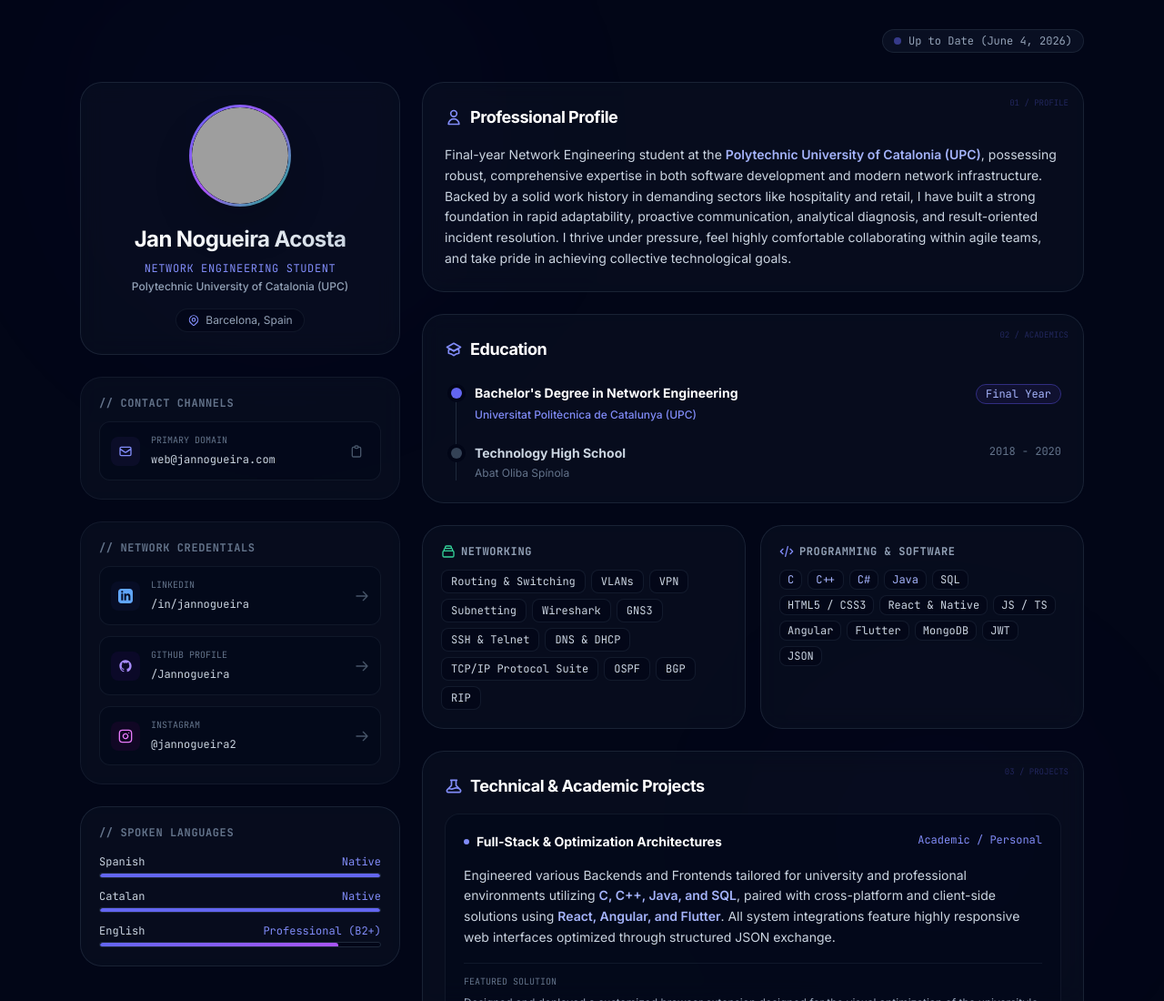
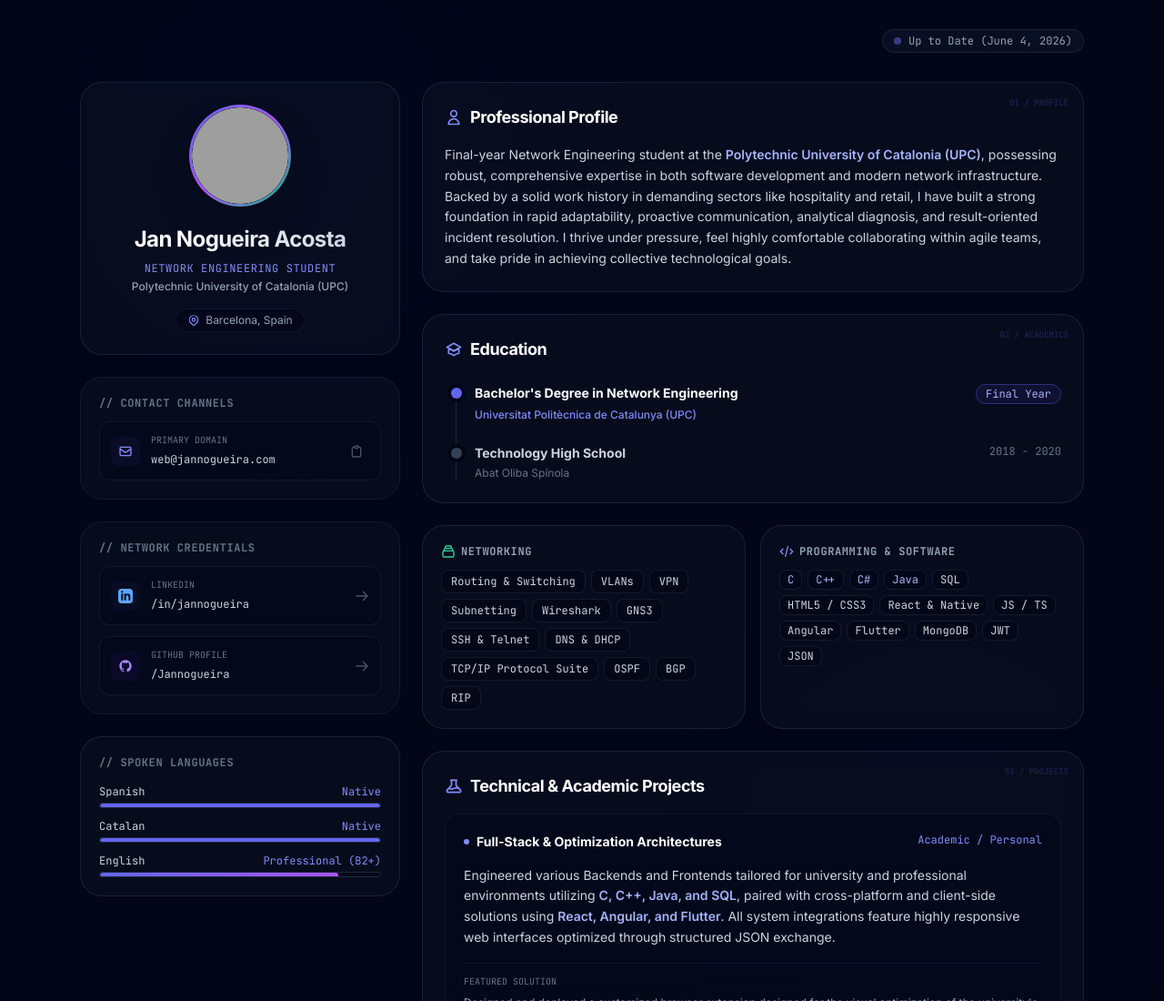
Before and after one commit to Jannogueira/jannogueira_web, a plain HTML site: page index.html in a window 1280 px wide. Shown: the top 1100 px of the page at 91% size. Drawn offline with nearby package versions, Linux system fonts and the light colour scheme; grey boxes are pictures that could not be loaded.

Commit message:
insta fuera

```diff
--- a/index.html
+++ b/index.html
@@ -69,7 +69,7 @@
 
     <!-- Glowing Background Lights -->
     <div
-        class="absolute top-0 left-1/2 -translate-x-1/2 w-full max-w-7xl h-full pointer-events-none overflow-hidden z-0">
+        class="absolute top-0 left-1/2 -translate-x-1/2 w-full max-w-7xl h-full pointer-events-none z-0">
         <div
             class="absolute -top-[5%] left-[5%] w-[500px] h-[500px] rounded-full bg-indigo-600/10 blur-[120px] glow-bg">
         </div>
@@ -247,31 +247,6 @@
                     </svg>
                 </a>
 
-                <!-- Instagram Link -->
-                <a href="https://instagram.com/jannogueira2" target="_blank" rel="noopener noreferrer"
-                    class="flex items-center justify-between bg-slate-950/40 border border-slate-800/50 rounded-xl p-3 hover:border-fuchsia-500/40 hover:bg-slate-900/40 transition-all group">
-                    <div class="flex items-center space-x-3">
-                        <div
-                            class="p-2 rounded-lg bg-fuchsia-950/20 text-fuchsia-400 group-hover:bg-fuchsia-950/50 transition-colors">
-                            <svg class="h-4 w-4 stroke-current fill-none" viewBox="0 0 24 24" stroke-width="2"
-                                stroke-linecap="round" stroke-linejoin="round">
-                                <rect x="2" y="2" width="20" height="20" rx="5" ry="5"></rect>
-                                <path d="M16 11.37A4 4 0 1 1 12.63 8 4 4 0 0 1 16 11.37z"></path>
-                                <line x1="17.5" y1="6.5" x2="17.51" y2="6.5"></line>
-                            </svg>
-                        </div>
-                        <div>
-                            <span class="block text-[10px] text-slate-500 font-mono uppercase">Instagram</span>
-                            <span class="text-xs font-mono text-slate-300 group-hover:text-white">@jannogueira2</span>
-                        </div>
-                    </div>
-                    <svg xmlns="http://www.w3.org/2000/svg"
-                        class="h-4 w-4 text-slate-600 group-hover:text-fuchsia-400 group-hover:translate-x-0.5 transition-all"
-                        fill="none" viewBox="0 0 24 24" stroke="currentColor">
-                        <path stroke-linecap="round" stroke-linejoin="round" stroke-width="2"
-                            d="M14 5l7 7m0 0l-7 7m7-7H3" />
-                    </svg>
-                </a>
             </div>
 
             <!-- Spoken Languages Block -->
```
